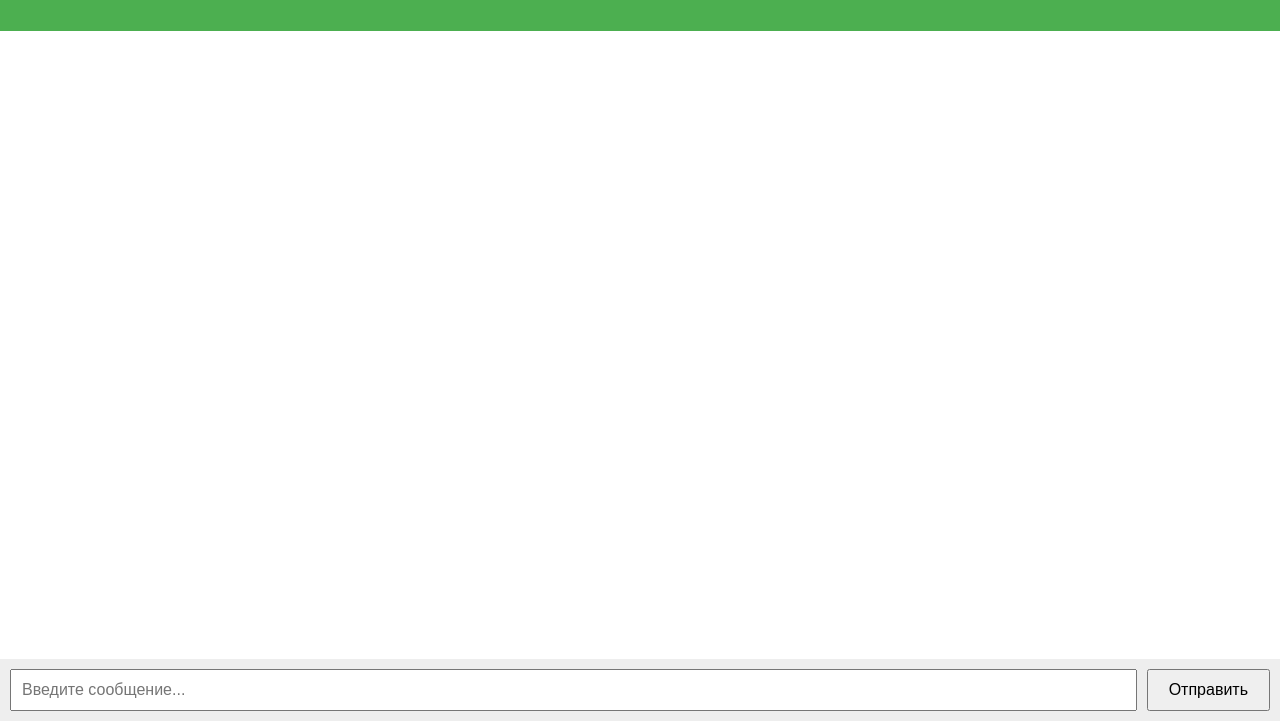
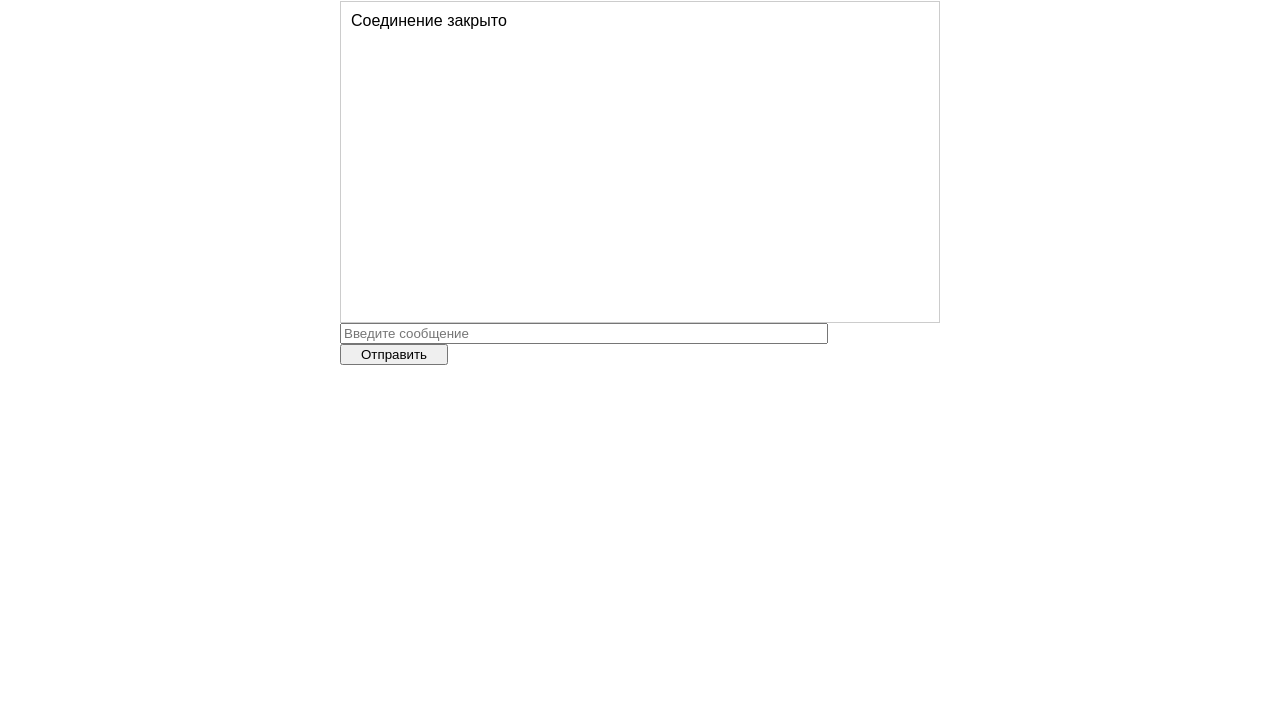
Before and after one commit to sexusabortus123/asdasdasd, a website: page index.html in a window 1280 px wide. Shown: the part 79-800 px from the top of the page. Drawn offline with Linux system fonts and the light colour scheme.

Commit message:
index.html

```diff
--- a/index.html
+++ b/index.html
@@ -2,72 +2,60 @@
 <html lang="ru">
 <head>
   <meta charset="UTF-8" />
-<meta name="viewport" content="width=device-width, initial-scale=1" />
-<title>Общий чат</title>
+  <title>Простой мессенджер</title>
   <style>
-  body {
-    font-family: Arial, sans-serif;
-    margin: 0; padding: 0;
-    display: flex; flex-direction: column; height: 100vh;
-    background: #f9f9f9;
-  }
-  header {
-    background: #4CAF50; color: white; padding: 15px; text-align: center;
-  }
-  #messages {
-    flex: 1; padding: 10px; overflow-y: auto; background: white;
-  }
-  #inputArea {
-    display: flex; padding: 10px; background: #eee;
-  }
-  #inputArea input {
-    flex: 1; padding: 10px; font-size: 1em;
-  }
-  #inputArea button {
-    padding: 10px 20px; margin-left: 10px; font-size: 1em;
-  }
-  .message {
-    margin-bottom: 8px;
-  }
+    body { font-family: Arial, sans-serif; max-width: 600px; margin: 20px auto; }
+    #messages { border: 1px solid #ccc; height: 300px; overflow-y: scroll; padding: 10px; }
+    #input { width: 80%; }
+    #send { width: 18%; }
   </style>
 </head>
 <body>
-
-<header><h1>Общий чат</h1></header>
-
+  <h1>Мессенджер</h1>
   <div id="messages"></div>
-
-<div id="inputArea">
-  <input type="text" id="messageInput" placeholder="Введите сообщение..." autocomplete="off" />
-  <button onclick="sendMessage()">Отправить</button>
-</div>
+  <input id="input" type="text" placeholder="Введите сообщение" />
+  <button id="send">Отправить</button>
 
   <script>
-  const ws = new WebSocket(`wss://${location.host}`);
+    const messagesDiv = document.getElementById('messages');
+    const input = document.getElementById('input');
+    const sendBtn = document.getElementById('send');
 
-  const messagesDiv = document.getElementById('messages');
-  const input = document.getElementById('messageInput');
+    // Подключаемся к WebSocket серверу
+    const protocol = location.protocol === 'https:' ? 'wss' : 'ws';
+    const socket = new WebSocket(`${protocol}://${location.host}`);
 
-  ws.onmessage = (event) => {
-    const div = document.createElement('div');
-    div.className = 'message';
-    div.textContent = event.data;
-    messagesDiv.appendChild(div);
-    messagesDiv.scrollTop = messagesDiv.scrollHeight;
+    socket.addEventListener('open', () => {
+      addMessage('Сервер подключен');
+    });
+
+    socket.addEventListener('message', (event) => {
+      addMessage('Друг: ' + event.data);
+    });
+
+    socket.addEventListener('close', () => {
+      addMessage('Соединение закрыто');
+    });
+
+    sendBtn.onclick = sendMessage;
+    input.onkeydown = (e) => {
+      if (e.key === 'Enter') sendMessage();
     };
 
     function sendMessage() {
       const text = input.value.trim();
-    if (text) {
-      ws.send(text);
+      if (!text) return;
+      addMessage('Вы: ' + text);
+      socket.send(text);
       input.value = '';
     }
+
+    function addMessage(text) {
+      const div = document.createElement('div');
+      div.textContent = text;
+      messagesDiv.appendChild(div);
+      messagesDiv.scrollTop = messagesDiv.scrollHeight;
     }
-
-  input.addEventListener('keydown', (e) => {
-    if (e.key === 'Enter') sendMessage();
-  });
   </script>
-
 </body>
 </html>
```
Lines whose indentation alone changed are shown as unchanged.
